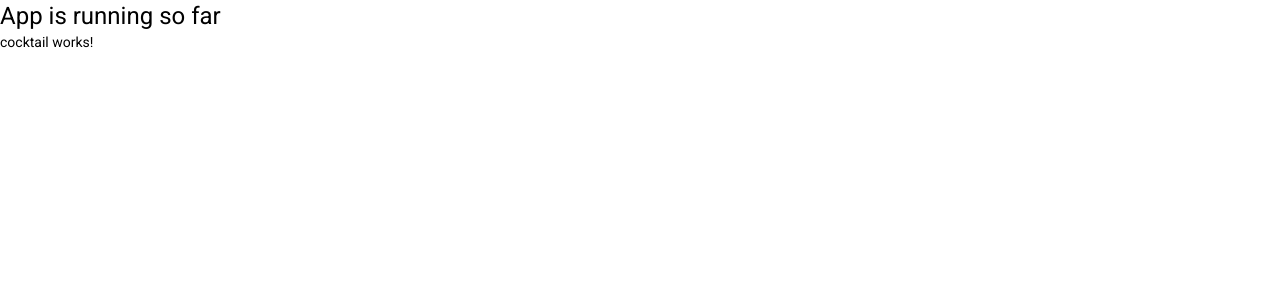
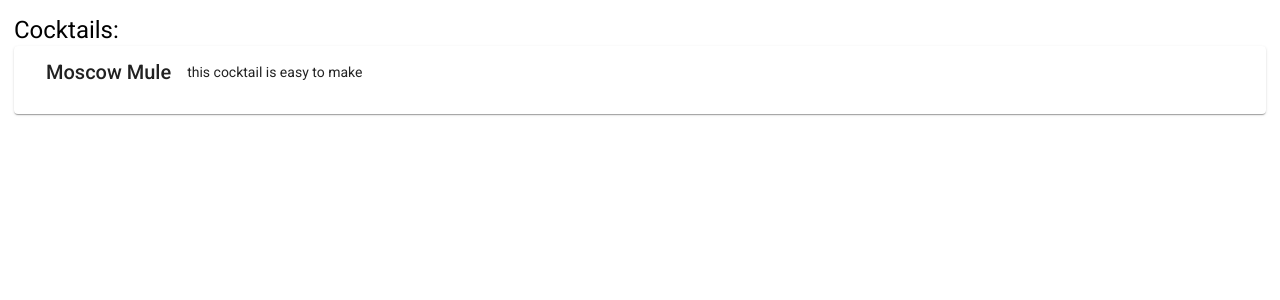
Before and after one commit to JohanGJensen/cocktail_lookup_angular, an Angular app: page / in a window 1280 px wide. Shown: the top 300 px of the page. Built offline with nearby package versions, Linux system fonts and the light colour scheme; no server answers.

Commit message:
add cocktail service function

```diff
--- a/src/app/app.component.html
+++ b/src/app/app.component.html
@@ -7,7 +7,7 @@
 
 
 <div class="content" role="main">
-  <h1 class="h1-headline">App is running so far</h1>
+  <h1 class="h1-headline">Cocktails:</h1>
 
   <app-cocktail></app-cocktail>
 </div>
--- a/src/app/app.component.scss
+++ b/src/app/app.component.scss
@@ -1,3 +1,7 @@
+.content {
+  margin: 1em;
+}
+
 .h1-headline {
   margin: 0;
 }
--- a/src/app/app.component.ts
+++ b/src/app/app.component.ts
@@ -1,4 +1,5 @@
 import { Component } from '@angular/core';
+import { AppService } from './app.service';
 
 @Component({
   selector: 'app-root',
@@ -6,5 +7,13 @@ import { Component } from '@angular/core';
   styleUrls: ['./app.component.scss']
 })
 export class AppComponent {
-  title = 'cocktail_lookup';
+  title = 'Cocktail Lookup';
+
+  constructor(private service: AppService) {
+    this.service.getCocktailsByName('margarita')
+      .then((response) => {
+        console.log(response);
+      })
+      .catch((error) => console.error(error));
+  }
 }
--- /dev/null
+++ b/src/app/app.service.ts
@@ -0,0 +1,16 @@
+import { Injectable } from '@angular/core';
+import axios from 'axios';
+
+@Injectable({
+  providedIn: 'root'
+})
+export class AppService {
+
+  apiKey: string = '1';
+
+  constructor() { }
+
+  getCocktailsByName(name: string) {
+    return axios.get(`https://thecocktaildb.com/api/json/v1/${this.apiKey}/search.php?s=${name}`);
+  }
+}
--- a/src/app/cocktail/cocktail.component.html
+++ b/src/app/cocktail/cocktail.component.html
@@ -1 +1,6 @@
-<p>cocktail works!</p>
+<mat-card>
+  <mat-card-header>
+    <mat-card-title>Moscow Mule</mat-card-title>
+    <mat-card-content>this cocktail is easy to make</mat-card-content>
+  </mat-card-header>
+</mat-card>
```
Also changed, not shown: 1 other file (tests, documents, lock files or other folders).
